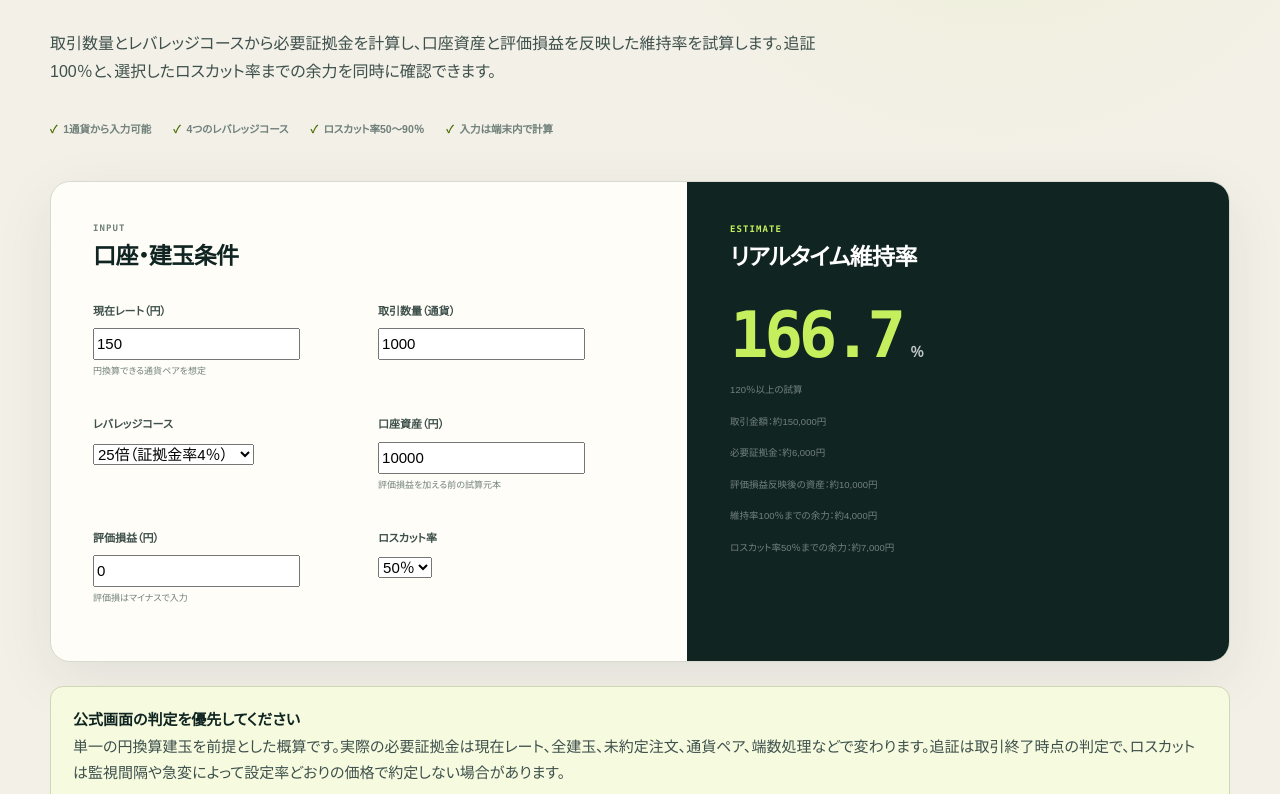
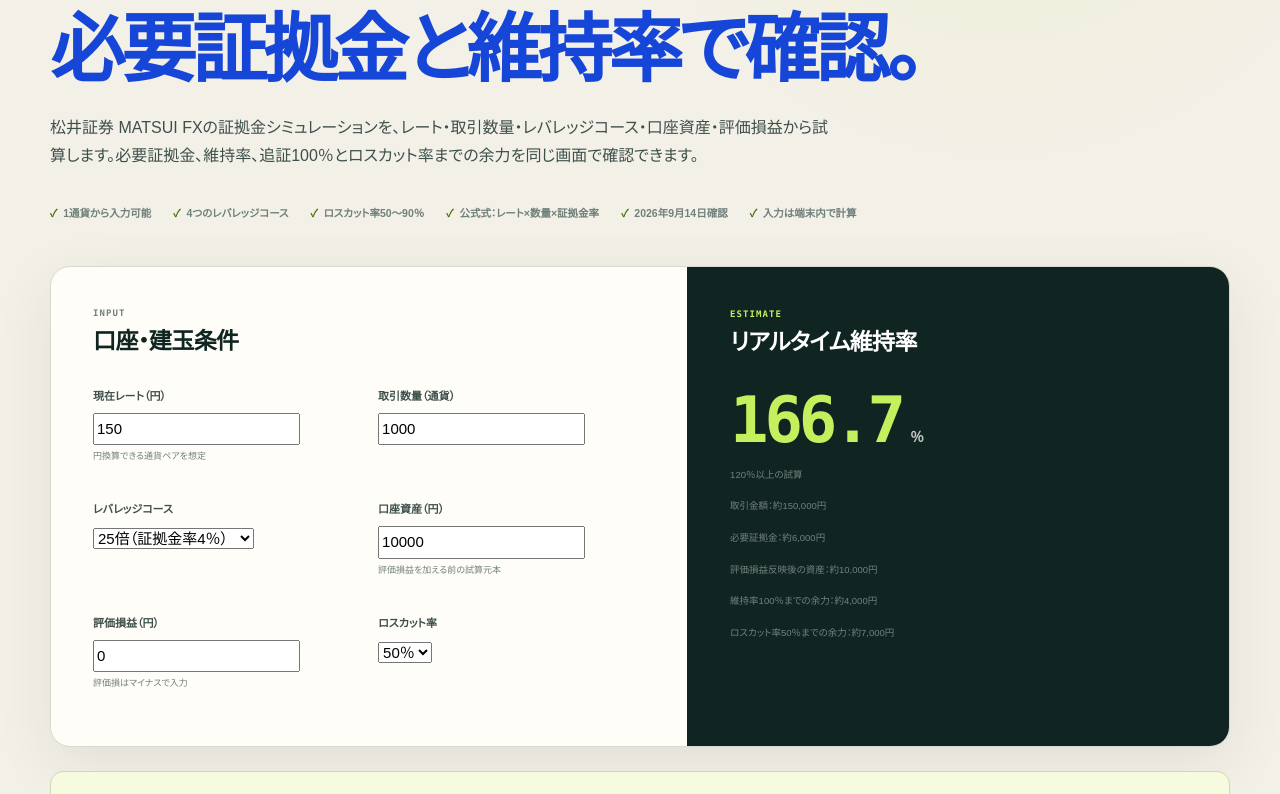
Before and after one commit to mrok18/hanbaijo, a Next.js app: page /tools/matsui-fx-margin-calculator in a window 1280 px wide. Shown: the part 346-1140 px from the top of the page. Built offline with nearby package versions, Linux system fonts and the light colour scheme.

Commit message:
seo: clarify fx margin simulation intent

```diff
--- a/app/tools/matsui-fx-margin-calculator/layout.tsx
+++ b/app/tools/matsui-fx-margin-calculator/layout.tsx
@@ -2,8 +2,8 @@ import type { Metadata } from 'next';
 
 export const metadata: Metadata = {
   alternates: { canonical: '/tools/matsui-fx-margin-calculator' },
-  title: 'MATSUI FX 証拠金維持率計算機｜追証・ロスカット余力',
-  description: 'MATSUI FXのレート、取引数量、レバレッジコース、口座資産、評価損益から必要証拠金、維持率、追証・ロスカット水準までの余力を概算します。',
+  title: '松井証券 FX証拠金シミュレーション｜必要証拠金・維持率を計算',
+  description: '松井証券 MATSUI FXの証拠金シミュレーション。レート・取引数量・レバレッジ・口座資産・評価損益から必要証拠金、維持率、追証100％・ロスカット余力を試算します。',
 };
 
 export default function Layout({ children }: { children: React.ReactNode }) { return children; }
--- a/app/tools/matsui-fx-margin-calculator/page.tsx
+++ b/app/tools/matsui-fx-margin-calculator/page.tsx
@@ -29,7 +29,7 @@ export default function Page() {
   const status = result.maintenanceRate < losscutRate ? 'ロスカット水準を下回る試算' : result.maintenanceRate < 100 ? '追証判定水準を下回る試算' : result.maintenanceRate < 120 ? 'プレアラート水準を下回る試算' : '120％以上の試算';
 
   return <div className="calculator-page">
-    <header className="calculator-intro"><p className="page-kicker">MATSUI FX MARGIN CALCULATOR</p><h1>証拠金の余力を、<br /><em>維持率で見える化。</em></h1><p className="lede">取引数量とレバレッジコースから必要証拠金を計算し、口座資産と評価損益を反映した維持率を試算します。追証100％と、選択したロスカット率までの余力を同時に確認できます。</p><div className="calculator-proof"><span>1通貨から入力可能</span><span>4つのレバレッジコース</span><span>ロスカット率50～90％</span><span>入力は端末内で計算</span></div></header>
+    <header className="calculator-intro"><p className="page-kicker">MATSUI FX MARGIN CALCULATOR</p><h1>FX証拠金シミュレーションを、<br /><em>必要証拠金と維持率で確認。</em></h1><p className="lede">松井証券 MATSUI FXの証拠金シミュレーションを、レート・取引数量・レバレッジコース・口座資産・評価損益から試算します。必要証拠金、維持率、追証100％とロスカット率までの余力を同じ画面で確認できます。</p><div className="calculator-proof"><span>1通貨から入力可能</span><span>4つのレバレッジコース</span><span>ロスカット率50～90％</span><span>公式式：レート×数量×証拠金率</span><span>2026年9月14日確認</span><span>入力は端末内で計算</span></div></header>
     <div className="calculator-shell"><div className="calculator-grid"><section className="calculator-inputs"><div className="calculator-panel-head"><div><span>INPUT</span><h2>口座・建玉条件</h2></div></div><div className="field-grid">
       <label><span>現在レート（円）</span><input type="number" min="0" step="0.001" value={rate} onChange={e => setRate(Number(e.target.value))} /><small>円換算できる通貨ペアを想定</small></label>
       <label><span>取引数量（通貨）</span><input type="number" min="0" step="1" value={units} onChange={e => setUnits(Number(e.target.value))} /></label>
@@ -38,7 +38,7 @@ export default function Page() {
       <label><span>評価損益（円）</span><input type="number" step="100" value={unrealizedPl} onChange={e => setUnrealizedPl(Number(e.target.value))} /><small>評価損はマイナスで入力</small></label>
       <label><span>ロスカット率</span><select value={losscutRate} onChange={e => setLosscutRate(Number(e.target.value))}>{LOSSCUT_RATES.map(value => <option key={value} value={value}>{value}％</option>)}</select></label>
     </div></section><section className="calculator-result"><div className="result-head"><span>ESTIMATE</span><h2>リアルタイム維持率</h2></div><div className="total-cost"><strong>{pct.format(result.maintenanceRate)}</strong><span>％</span></div><p>{status}</p><p>取引金額：約{yen.format(result.notional)}円</p><p>必要証拠金：約{yen.format(result.requiredMargin)}円</p><p>評価損益反映後の資産：約{yen.format(result.netAssets)}円</p><p>維持率100％までの余力：約{yen.format(result.marginCallBuffer)}円</p><p>ロスカット率{losscutRate}％までの余力：約{yen.format(result.losscutBuffer)}円</p></section></div></div>
-    <div className="callout"><strong>公式画面の判定を優先してください</strong><p>単一の円換算建玉を前提とした概算です。実際の必要証拠金は現在レート、全建玉、未約定注文、通貨ペア、端数処理などで変わります。追証は取引終了時点の判定で、ロスカットは監視間隔や急変によって設定率どおりの価格で約定しない場合があります。</p></div>
+    <div className="callout"><strong>証拠金シミュレーションの基本式</strong><p>必要証拠金＝レート×取引数量×証拠金率、維持率＝純資産÷必要証拠金×100で計算します。このページは単一の円換算建玉・未約定注文なしの概算です。実際の松井証券公式画面では通貨ペア、全建玉、注文証拠金、端数処理などを反映するため、最終判定は公式画面を優先してください。</p></div>
     <nav className="calculator-proof" aria-label="計算根拠と関連記事"><Link href="/articles/matsui-fx-margin-call-losscut">追証とロスカットの違い</Link><Link href="/articles/matsui-fx-one-currency">1通貨の必要証拠金</Link><Link href="/fx/matsui">MATSUI FXコストシート</Link><a href="https://www.matsui.co.jp/fx/margin-sim/" target="_blank" rel="noopener noreferrer">松井証券公式シミュレーション</a></nav>
     <section className="article-affiliate" aria-label="関連する広告"><AffiliateOfferCard offer={AFFILIATE_OFFERS['matsui-fx']} /><p className="affiliate-disclosure">松井証券への広告リンクです。申込み成立時に当サイトが報酬を受け取る場合があります。計算結果や掲載内容とは分けて表示しています。</p></section>
   </div>;
```
